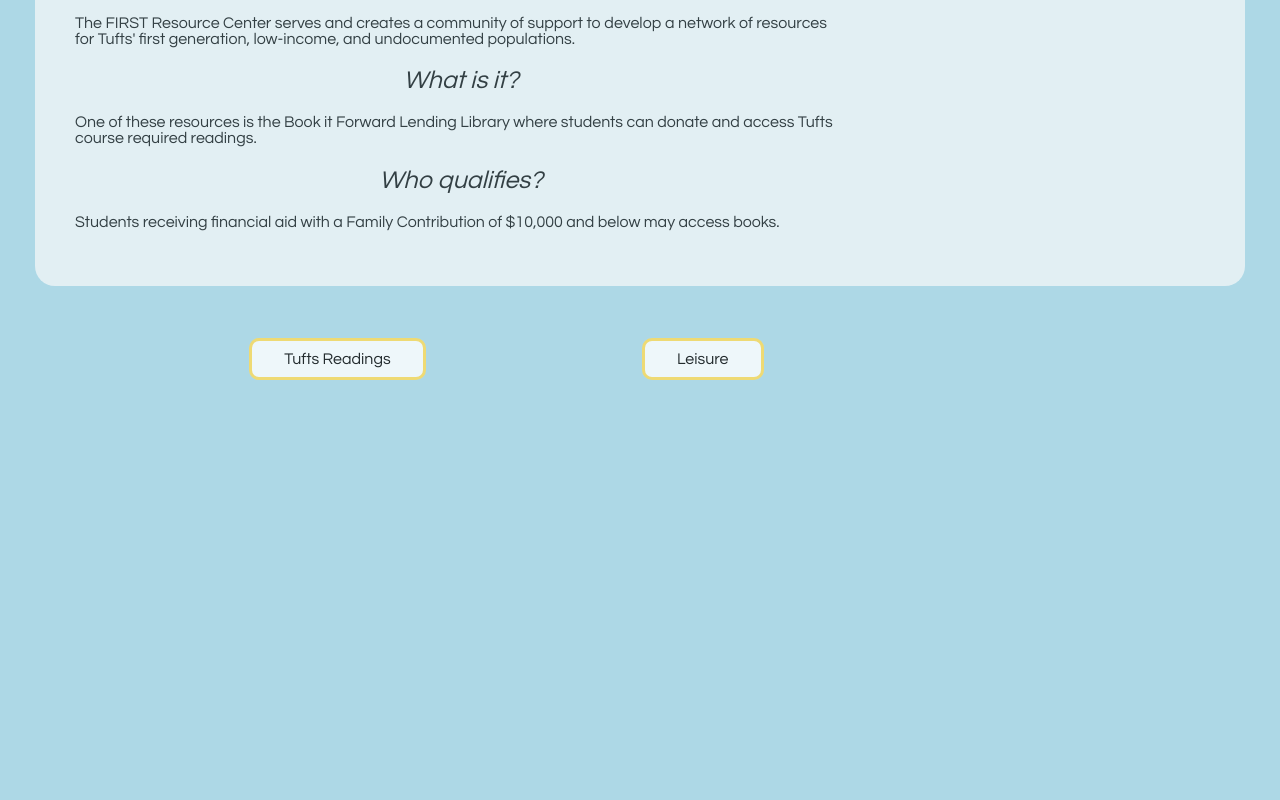
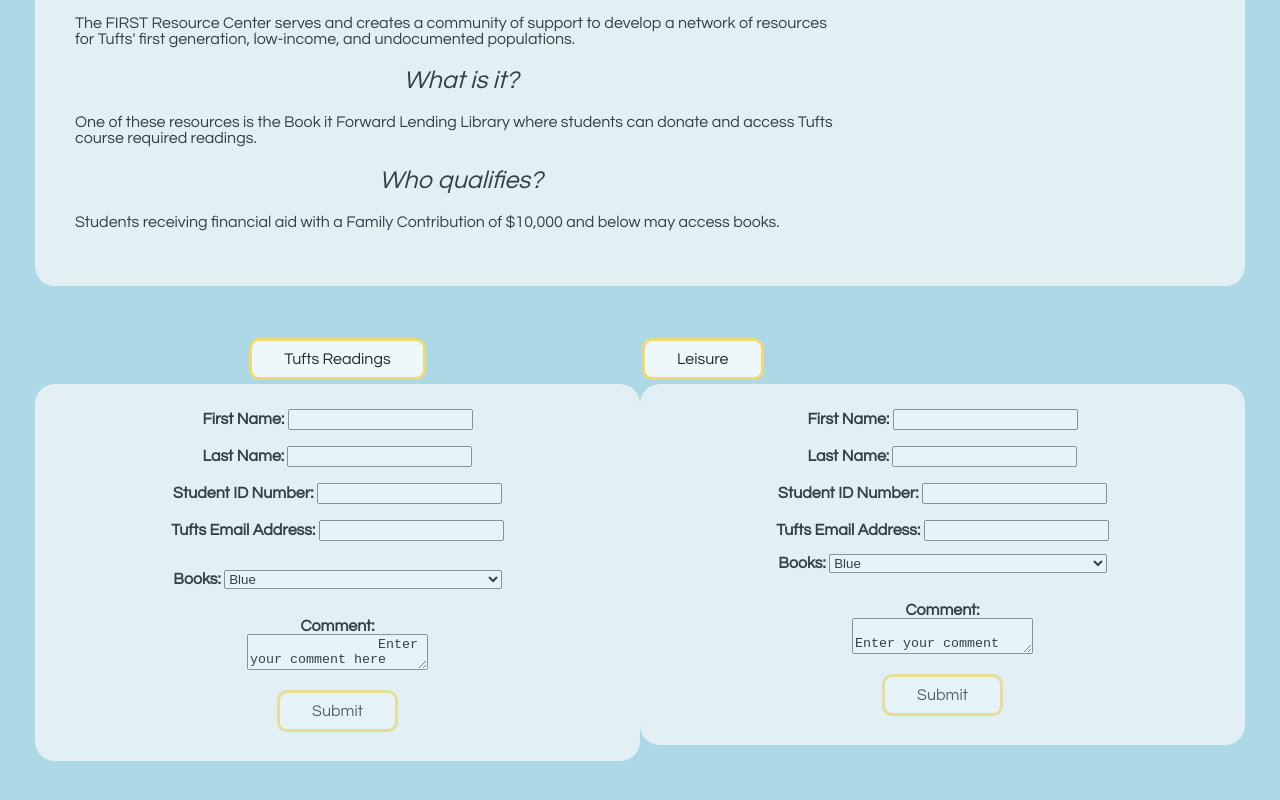
Before and after one commit to abdiwakene/home, a plain HTML site: page index.html in a window 1280 px wide. Shown: the part 1422-2222 px from the top of the page. Before the commit the page ends 1841 px from the top, so only its background shows below. Drawn offline with nearby package versions, Linux system fonts and the light colour scheme; a script that the page names is missing.

Commit message:
Update style.css

```diff
--- a/style.css
+++ b/style.css
@@ -86,20 +86,22 @@
     margin-left: 50px;
   }
 
-@media screen and (max-height: 450px) {
+  @media screen and (max-height: 450px) {
     .sidenav {padding-top: 15px;}
     .sidenav a {font-size: 18px;}
+
   }
 
-@media screen and (max-width: 600px) {
+  @media screen and (max-width: 600px) {
     .column, .column2, .column3 {width: 100%;}
   }
 
 form {
-    padding: 15px;
-    border: 1px solid #666;
-    background: #fff;
-    display: none;
+    text-align: center;
+    background-color: #f9f9f9;
+    opacity:0.7;
+    border-radius: 20px;
+    padding:25px;
   }
 
   #formButton {
@@ -120,3 +122,8 @@
     display: table;
     clear: both;
   }
+
+  .responsive {
+    max-width: 100%;
+    height: auto;
+  }
```
